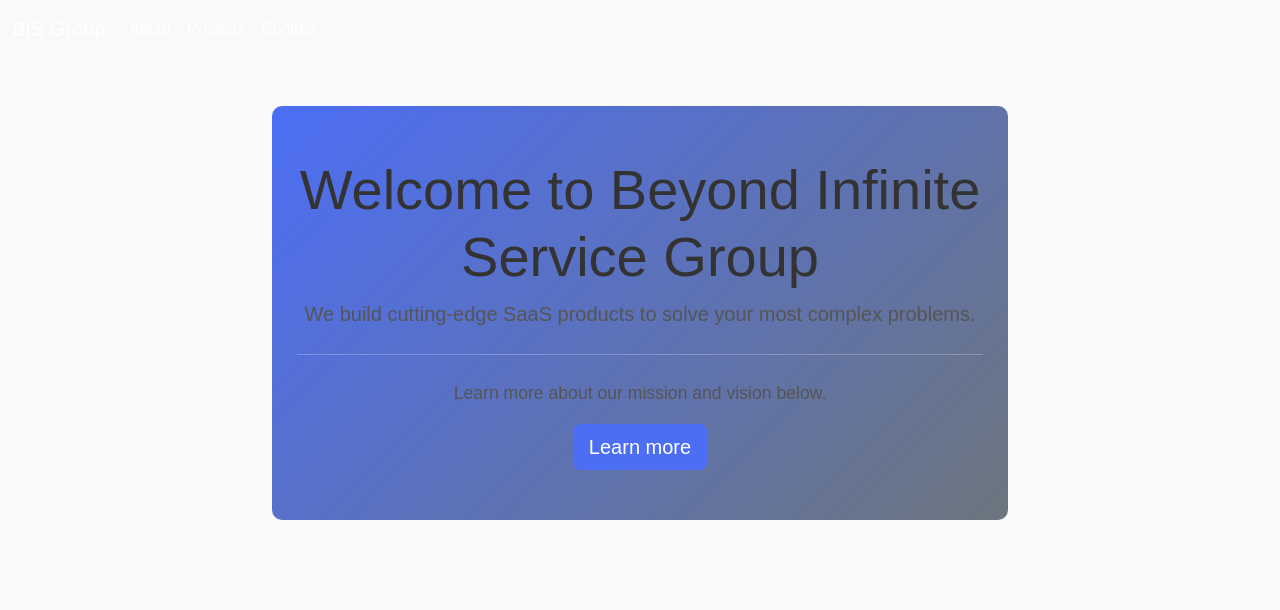
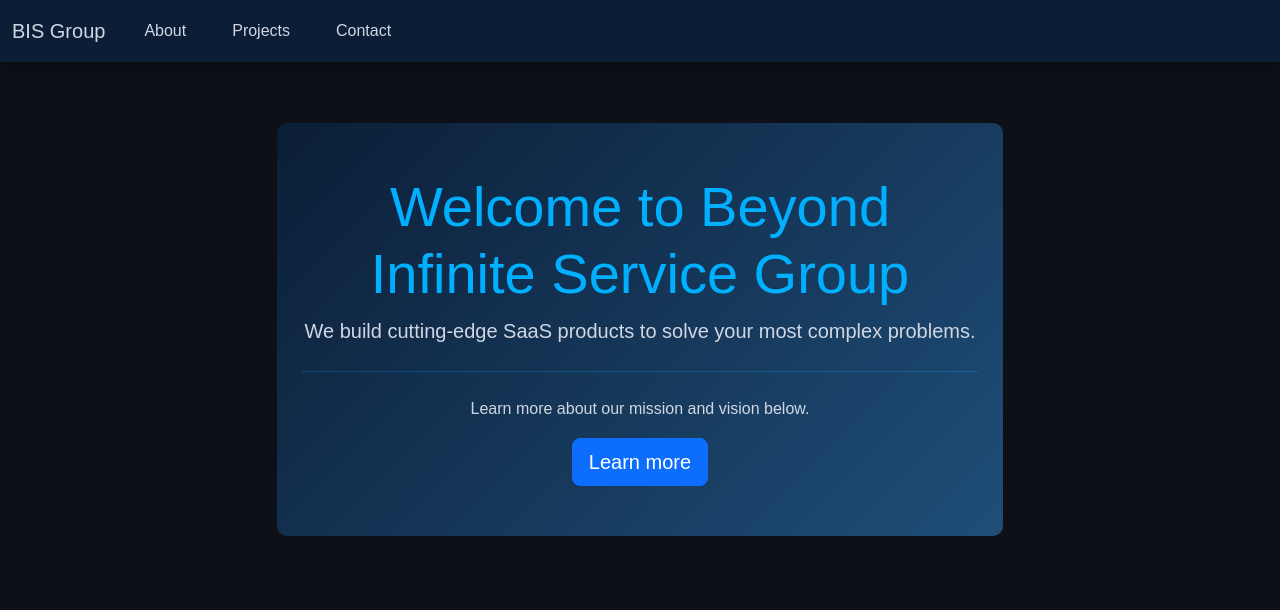
Before and after one commit to BeyondInfiniteServiceGroup/bisgroup_website, a Flask app: page / in a window 1280 px wide. Shown: the top 610 px of the page. Run offline with Flask 3, Linux system fonts and the light colour scheme.

Commit message:
Added a requirements file.

```diff
--- /dev/null
+++ b/app/static/css/styles.css
@@ -0,0 +1,147 @@
+/* Global Styles */
+body {
+  font-family: 'Arial', sans-serif;
+  line-height: 1.6;
+  background-color: #0D1117;
+  color: #D0D7E2;
+  margin: 0;
+  padding: 0;
+  box-sizing: border-box;
+}
+
+/* Floating Navbar Styles */
+.navbar {
+  background-color: #0B1E36; /* Consistent dark navy */
+  position: fixed;
+  top: 0;
+  width: 100%;
+  z-index: 1000;
+  padding: 10px 0;
+  box-shadow: 0 4px 8px rgba(0, 0, 0, 0.3);
+}
+
+.navbar-brand, .nav-link {
+  color: #D0D7E2 !important; /* Pale Silver */
+}
+
+.navbar-brand:hover, .nav-link:hover {
+  color: #00B0FF !important; /* Bright Neon Blue on hover */
+}
+
+.navbar ul {
+  display: flex;
+  justify-content: space-around;
+  list-style-type: none;
+  margin: 0;
+  padding: 0;
+}
+
+.navbar ul li {
+  margin: 0 15px;
+}
+
+/* Content Spacing */
+.container {
+  padding: 75px 20px; /* Top padding to account for the fixed navbar */
+}
+
+/* Jumbotron */
+.jumbotron {
+  background: linear-gradient(135deg, #0B1E36, #1F4E79); /* Very Dark Navy to Deep Steel Blue */
+  color: #00B0FF; /* Bright Neon Blue */
+  padding: 50px 25px;
+  border-radius: 10px;
+  text-align: center;
+}
+
+/* Headings */
+h1, h2, h3, h4 {
+  color: #00B0FF; /* Bright Neon Blue */
+}
+
+p {
+  color: #D0D7E2; /* Pale Silver */
+}
+
+/* Form Styling */
+form {
+  width: 100%;
+  max-width: 600px; /* Slightly wider form */
+  margin: 0 auto; /* Center the form */
+  padding: 20px;
+  background-color: #1F4E79; /* Deep Steel Blue */
+  border-radius: 10px;
+  box-shadow: 0 4px 10px rgba(0, 0, 0, 0.3);
+  display: grid;
+  grid-template-columns: 150px 1fr; /* Two-column layout for labels and fields */
+  grid-gap: 15px; /* Space between columns */
+}
+
+label {
+  display: flex;
+  align-items: center;
+  justify-content: flex-end; /* Align text to the right */
+  font-weight: bold;
+  color: #D0D7E2;
+  padding-right: 10px; /* Add a bit of space between label and field */
+}
+
+input[type="text"], input[type="email"], textarea {
+  width: 100%;
+  padding: 10px 15px;
+  margin-bottom: 20px;
+  background-color: #0D1117; /* Charcoal Black */
+  border: 2px solid #ccc;
+  border-radius: 4px;
+  font-size: 16px;
+  color: #D0D7E2;
+  box-sizing: border-box;
+}
+
+/* Smaller Submit Button */
+input[type="submit"], input[type="button"] {
+  grid-column: span 2; /* Make the button span across both columns */
+  width: 30%; /* Smaller width for the button */
+  background-color: #4CAF50; /* Green */
+  color: white;
+  padding: 10px 15px; /* Reduced padding */
+  margin: 10px auto; /* Centered button */
+  display: block; /* Block-level to center */
+  border: none;
+  border-radius: 4px;
+  cursor: pointer;
+  font-size: 14px; /* Reduced font size */
+  transition: background-color 0.3s ease;
+}
+
+input[type="submit"]:hover, input[type="button"]:hover {
+  background-color: #45a049;
+}
+
+/* Focus effects for inputs */
+input:focus, textarea:focus {
+  border-color: #00B0FF; /* Highlight the input border on focus */
+  outline: none;
+}
+
+/* Larger textarea */
+textarea {
+  height: 120px;
+  resize: none;
+}
+
+/* Media Queries for Responsiveness */
+@media (max-width: 600px) {
+  body {
+    font-size: 14px;
+  }
+  h1 {
+    font-size: 24px;
+  }
+  form {
+    grid-template-columns: 1fr; /* Single column form on small screens */
+  }
+  input[type="submit"] {
+    width: 100%; /* Full width button on mobile */
+  }
+}
--- a/app/templates/about.html
+++ b/app/templates/about.html
@@ -5,7 +5,7 @@
 {% block content %}
 <div class="row">
     <div class="col-md-8 offset-md-2 mt-5">
-        <h2>About Our Company</h2>
+        <h2>About BIS Group</h2>
         <p>We are dedicated to providing innovative SaaS solutions tailored to meet the needs of our clients. Our mission is to empower businesses with scalable, efficient tools that streamline operations and foster growth.</p>
         <p>Our vision is to become a global leader in SaaS development by consistently delivering products that combine cutting-edge technology with user-centered design.</p>
     </div>
--- a/app/templates/base.html
+++ b/app/templates/base.html
@@ -22,7 +22,7 @@
         </script> -->
     </head>
 <body>
-    <nav class="navbar navbar-expand-lg navbar-light bg-light">
+    <nav class="navbar navbar-expand-lg">
         <div class="container-fluid">
             <a class="navbar-brand" href="{{ url_for('main.home') }}">BIS Group</a>
             <button class="navbar-toggler" type="button" data-bs-toggle="collapse" data-bs-target="#navbarNav" aria-controls="navbarNav" aria-expanded="false" aria-label="Toggle navigation">
--- a/static/css/styles.css
+++ /dev/null
@@ -1,65 +0,0 @@
-/* General Styles */
-body {
-  font-family: 'Arial', sans-serif;
-  line-height: 1.6;
-  background-color: #f8f9fa;
-}
-
-.jumbotron {
-  background: linear-gradient(135deg, #4c6ef5, #6c757d);
-  color: white;
-  padding: 50px 25px;
-  border-radius: 10px;
-}
-
-h1, h2, h3, h4 {
-  color: #333;
-}
-
-p {
-  font-size: 1.1rem;
-  color: #555;
-}
-
-/* Navbar Styles */
-.navbar {
-  background-color: #343a40;
-}
-
-.navbar-brand, .nav-link {
-  color: #fff !important;
-}
-
-.navbar-brand:hover, .nav-link:hover {
-  color: #adb5bd !important;
-}
-
-/* Buttons */
-.btn-primary {
-  background-color: #4c6ef5;
-  border: none;
-}
-
-.btn-primary:hover {
-  background-color: #364fc7;
-}
-
-/* Footer (Optional for later) */
-footer {
-  background-color: #343a40;
-  color: #fff;
-  padding: 10px 0;
-  text-align: center;
-  position: absolute;
-  bottom: 0;
-  width: 100%;
-}
-
-@media (max-width: 600px) {
-  body {
-      font-size: 14px;
-  }
-  h1 {
-      font-size: 24px;
-  }
-}
```
Also changed, not shown: app/static/css/style.txt (added, +141 -0 lines), app/templates/contact.html (+18 -2 lines), requirements.txt (added, +7 -0 lines).
